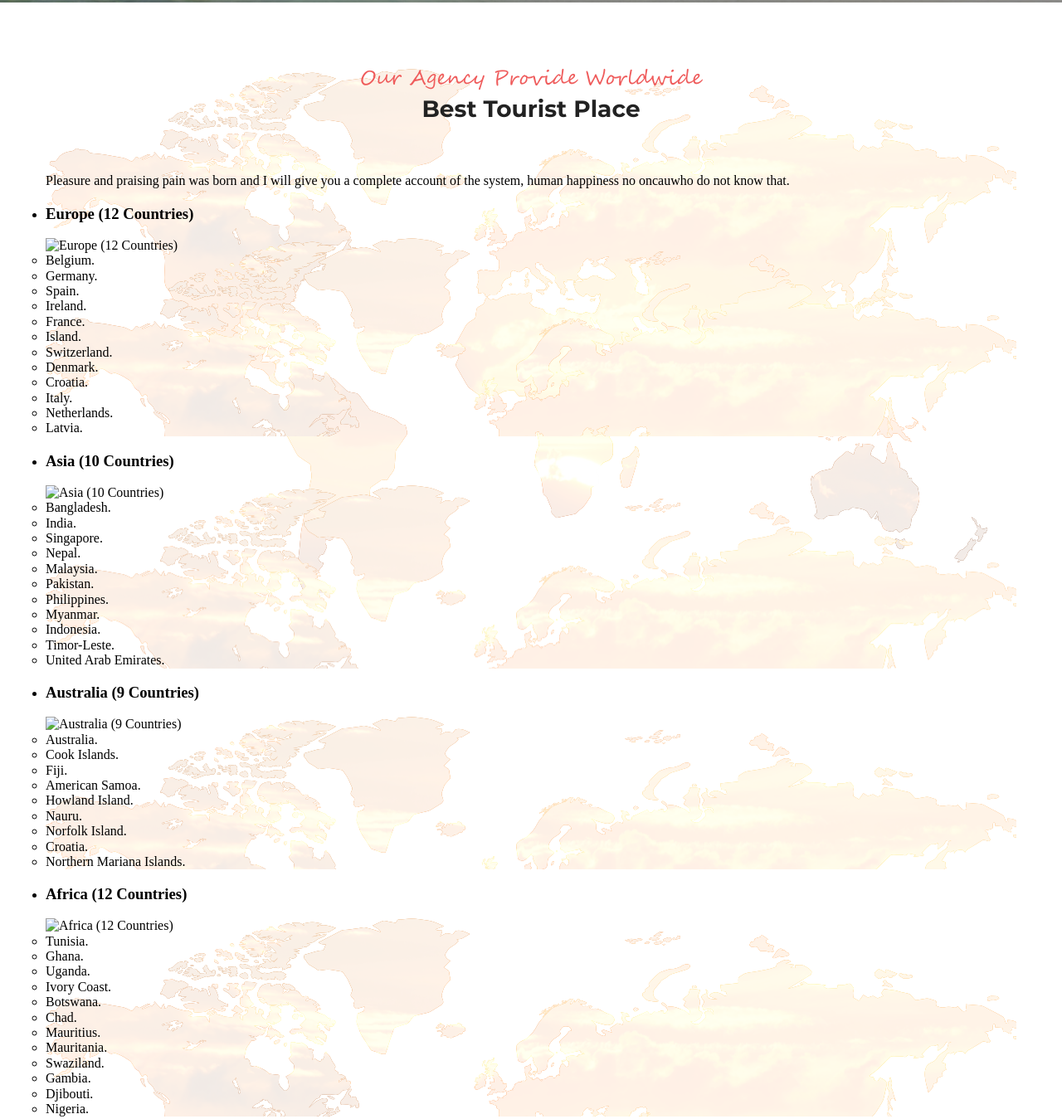
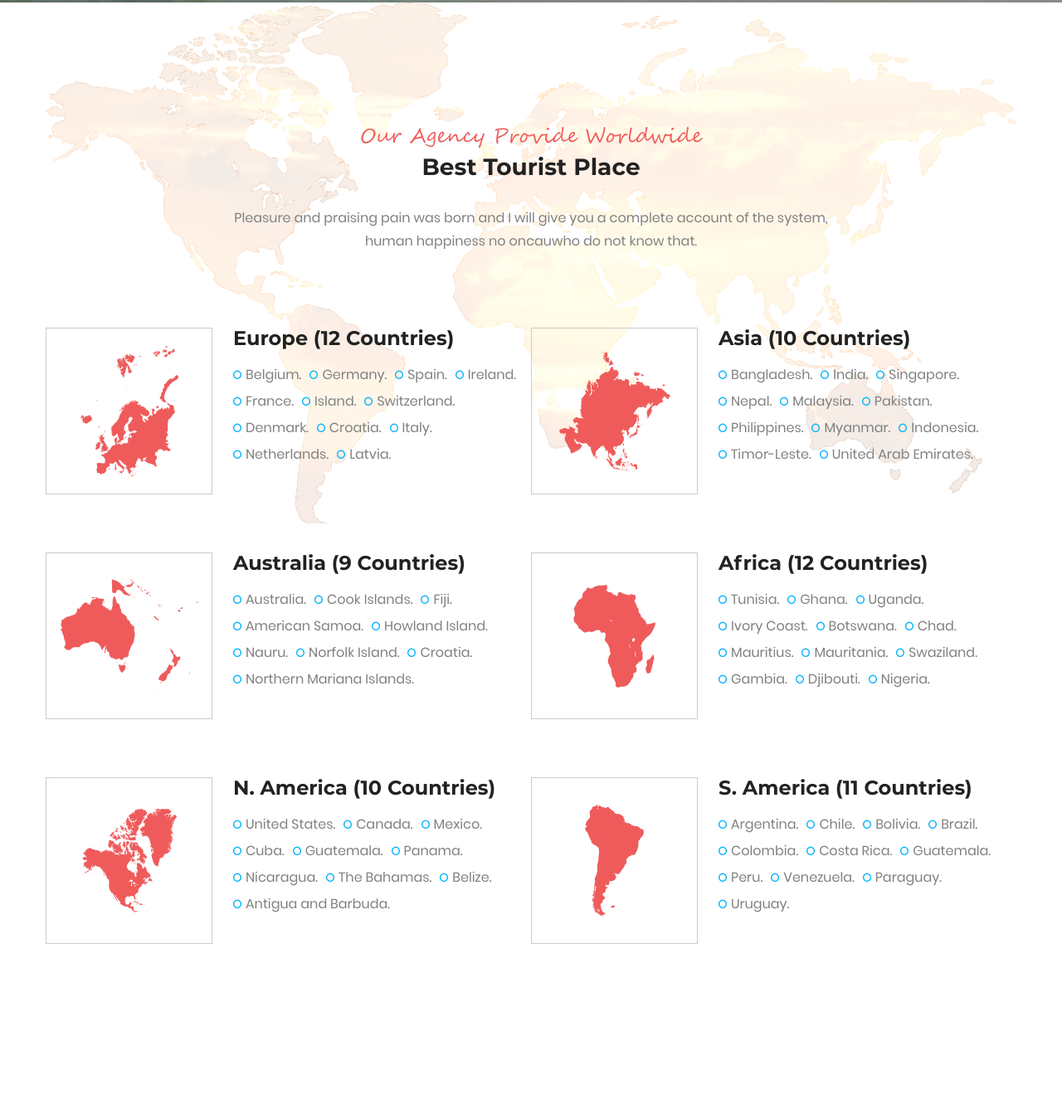
Before and after one commit to BykovDenis/travel-agency, a website: page source/templates/index.html in a window 1280 px wide. Shown: the part 4444-5793 px from the top of the page at 83% size. Drawn offline with nearby package versions, Linux system fonts and the light colour scheme; files that its build step writes are made by us from their sources; files whose address does not match are found by name.

Commit message:
best tourist place complete

```diff
--- a/source/sass/_variables.scss
+++ b/source/sass/_variables.scss
@@ -17,6 +17,7 @@ $color-light-red: #ef5b5b;
 $color-white: #ffffff;
 $color-gray: #808080;
 $color-light-gray: #f0efef;
+$color-middle-gray: #cbcbcb;
 $color-light-blue: #00b1ff;
 
 $bg-header: $light-blue;
--- /dev/null
+++ b/source/sass/blocks/best-tourist-place-item.scss
@@ -0,0 +1,45 @@
+.best-tourist-place-item {
+  display: flex;
+  flex-direction: row;
+  &__img-container {
+    display: flex;
+    flex-direction: row;
+    justify-content: center;
+    align-items: center;
+    width: 199px;
+    height: 199px;
+    min-width: 199px;
+    min-height: 199px;
+    border: 1px solid $color-middle-gray;
+    margin-right: 25px;
+    margin-bottom: 70px;
+  }
+  &__title {
+    font: 700 24px / 1.08 $montserrat-font-family;
+    color: $base-font-color;
+    margin: 0;
+    margin-bottom: 15px;
+    text-align: left;
+  }
+  &__countries {
+    list-style: none;
+    display: flex;
+    flex-direction: row;
+    flex-wrap: wrap;
+  }
+  &__country {
+    font: 400 #{$base-font-size} / 2 $poppins-font-family;
+    color: $color-gray;
+    margin-right: 10px;
+    &::before {
+      width: 10px;
+      height: 11px;
+      margin-right: 5px;
+      content: '';
+      display: inline-block;
+      background-image: url($base-path-img + 'icon-circle.png');
+      background-size: 10px 11px;
+      background-repeat: no-repeat;
+    }
+  }
+}
--- a/source/sass/blocks/best-tourist-place.scss
+++ b/source/sass/blocks/best-tourist-place.scss
@@ -1,17 +1,18 @@
 .best-tourist-place {
+  margin-bottom: 145px;
   &__pre-title {
     font: 400 24px / 1.08 $segoe-script-font-family;
     color: $color-light-red;
     margin: 0;
     margin-bottom: 10px;
-    margin-top: 80px;
+    padding-top: 150px;
     text-align: center;
   }
   &__title {
     font: 700 28px / 0.93 $montserrat-font-family;
     color: $base-font-color;
     margin: 0;
-    margin-bottom: 65px;
+    margin-bottom: 35px;
     text-align: center;
   }
   &__container {
@@ -19,5 +20,19 @@
     margin: 0 auto;
     background-image: url(../../img/bg-earth.png);
     background-repeat: no-repeat;
+    background-size: contain;
+  }
+  &__description {
+    margin: 0 auto;
+    max-width: 770px;
+    font: 400 #{$base-font-size} / 1.75 $poppins-font-family;
+    text-align: center;
+    color: $color-gray;
+    margin-bottom: 90px;
+  }
+  &__items {
+    list-style: none;
+    display: grid;
+    grid-template-columns: 1fr 1fr;
   }
 }
--- a/source/sass/style.scss
+++ b/source/sass/style.scss
@@ -19,6 +19,7 @@
 @import './blocks/custom-packege';
 @import './blocks/custome-packege-tool';
 @import './blocks/best-tourist-place';
+@import './blocks/best-tourist-place-item';
 
 body {
   width: 100%;
--- a/source/templates/index.html
+++ b/source/templates/index.html
@@ -387,11 +387,13 @@
                 <p class="best-tourist-place__description">Pleasure and praising pain was born and I will give you a complete account of the system, human happiness no oncauwho do not know that.</p>
                 <ul class="best-tourist-place__items">
                     <li class="best-tourist-place__item best-tourist-place-item">
+                        <div class="best-tourist-place-item__img-container">
+                            <img class="best-tourist-place-item__img" src="../img/img-europe.png" width="118" height="157" alt="Europe (12 Countries)">
+                        </div>
+                        <div class="best-tourist-place-item__container">
                             <h3 class="best-tourist-place-item__title">
                                 Europe (12 Countries)
                             </h3>
-                    <div class="best-tourist-place__container">
-                        <img src="#" alt="Europe (12 Countries)">
                             <ul class="best-tourist-place-item__countries">
                                 <li class="best-tourist-place-item__country">Belgium.</li>
                                 <li class="best-tourist-place-item__country">Germany.</li>
@@ -409,11 +411,13 @@
                         </div>
                     </li>
                     <li class="best-tourist-place__item best-tourist-place-item">
+                        <div class="best-tourist-place-item__img-container">
+                            <img class="best-tourist-place-item__img" src="../img/img-asia.png" width="134" height="144" alt="Asia (10 Countries)">
+                        </div>
+                        <div class="best-tourist-place-item__container">
                             <h3 class="best-tourist-place-item__title">
                                 Asia (10 Countries)
                             </h3>
-                    <div class="best-tourist-place__container">
-                        <img src="#" alt="Asia (10 Countries)">
                             <ul class="best-tourist-place-item__countries">
                                 <li class="best-tourist-place-item__country">Bangladesh.</li>
                                 <li class="best-tourist-place-item__country">India.</li>
@@ -430,11 +434,13 @@
                         </div>
                     </li>
                     <li class="best-tourist-place__item best-tourist-place-item">
+                        <div class="best-tourist-place-item__img-container">
+                            <img class="best-tourist-place-item__img" src="../img/img-australia.png" width="166" height="140" alt="Australia (9 Countries)">
+                        </div>
+                        <div class="best-tourist-place-item__container">
                             <h3 class="best-tourist-place-item__title">
                                 Australia (9 Countries)
                             </h3>
-                    <div class="best-tourist-place__container">
-                        <img src="#" alt="Australia (9 Countries)">
                             <ul class="best-tourist-place-item__countries">
                                 <li class="best-tourist-place-item__country">Australia.</li>
                                 <li class="best-tourist-place-item__country">Cook Islands.</li>
@@ -449,11 +455,13 @@
                         </div>
                     </li>
                     <li class="best-tourist-place__item best-tourist-place-item">
+                        <div class="best-tourist-place-item__img-container">
+                            <img class="best-tourist-place-item__img" src="../img/img-africa.png" width="99" height="124" alt="Africa (12 Countries)">
+                        </div>
+                        <div class="best-tourist-place-item__container">
                             <h3 class="best-tourist-place-item__title">
                                 Africa (12 Countries)
                             </h3>
-                    <div class="best-tourist-place__container">
-                        <img src="#" alt="Africa (12 Countries)">
                             <ul class="best-tourist-place-item__countries">
                                 <li class="best-tourist-place-item__country">Tunisia.</li>
                                 <li class="best-tourist-place-item__country">Ghana.</li>
@@ -471,11 +479,13 @@
                         </div>
                     </li>
                     <li class="best-tourist-place__item best-tourist-place-item">
+                        <div class="best-tourist-place-item__img-container">
+                            <img class="best-tourist-place-item__img" src="../img/img-north-america.png" width="114" height="125" alt="N. America (10 Countries)">
+                        </div>
+                        <div class="best-tourist-place-item__container">
                             <h3 class="best-tourist-place-item__title">
                                 N. America (10 Countries)
                             </h3>
-                    <div class="best-tourist-place__container">
-                        <img src="#" alt="N. America (10 Countries)">
                             <ul class="best-tourist-place-item__countries">
                                 <li class="best-tourist-place-item__country">United States.</li>
                                 <li class="best-tourist-place-item__country">Canada.</li>
@@ -491,11 +501,13 @@
                         </div>
                     </li>
                     <li class="best-tourist-place__item best-tourist-place-item">
+                        <div class="best-tourist-place-item__img-container">
+                            <img class="best-tourist-place-item__img" src="../img/img-south-america.png" width="71" height="135" alt="S. America (11 Countries)">
+                        </div>
+                        <div class="best-tourist-place-item__container">
                             <h3 class="best-tourist-place-item__title">
                                 S. America (11 Countries)
                             </h3>
-                    <div class="best-tourist-place__container">
-                        <img src="#" alt="S. America (11 Countries)">
                             <ul class="best-tourist-place-item__countries">
                                 <li class="best-tourist-place-item__country">Argentina.</li>
                                 <li class="best-tourist-place-item__country">Chile.</li>
```
Also changed, not shown: source/img/icon-circle.png (added), source/img/img-africa.png (added), source/img/img-asia.png (added), source/img/img-australia.png (added), source/img/img-europe.png (added), source/img/img-north-america.png (added), source/img/img-south-america.png (added). Lines whose indentation alone changed are shown as unchanged.
